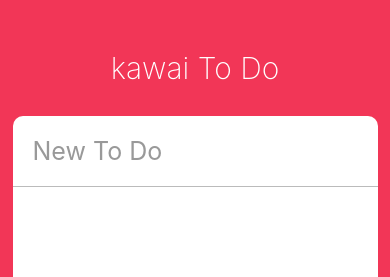
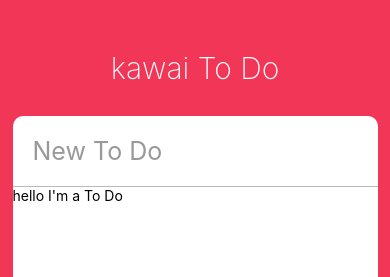
Before and after one commit to graffiti4u/kawai-todo, a React Native app: screen / in a window 390 px wide. Shown: the top 277 px of the page. Built offline with nearby package versions, Linux system fonts and the light colour scheme.

Commit message:
<ScrollView>로 사용할 ToDO 컴포넌트 생성.

```diff
--- a/App.js
+++ b/App.js
@@ -7,7 +7,9 @@ import {
   TextInput,
   Dimensions,
   Platform,
+  ScrollView,
 } from 'react-native';
+import ToDo from './ToDo';
 
 const { height, width } = Dimensions.get('window');
 
@@ -31,7 +33,11 @@ export default class App extends React.Component {
             onChangeText={this._controlNewToDo}
             placeholderTextColor={'#999'}
             returnKeyType={'done'}
+            autoCorrect={false}
           />
+          <ScrollView>
+            <ToDo />
+          </ScrollView>
         </View>
       </View>
     );
--- /dev/null
+++ b/ToDo.js
@@ -0,0 +1,14 @@
+import React, { Component } from 'react';
+import { View, Text, TouchableOpacity, StyleSheet } from 'react-native';
+
+export default class ToDo extends Component {
+  render() {
+    return (
+      <View>
+        <Text>hello I'm a To Do</Text>
+      </View>
+    );
+  }
+}
+
+const styles = StyleSheet.create({});
```
